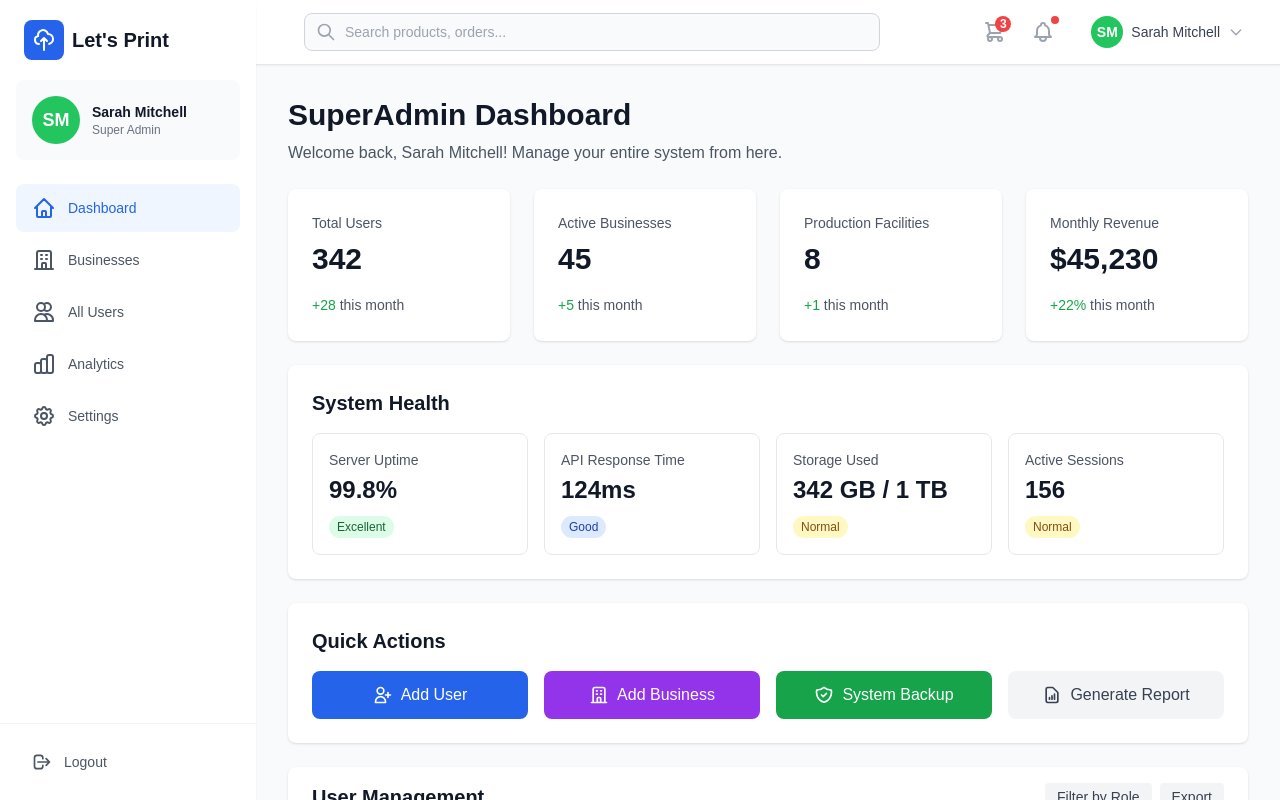
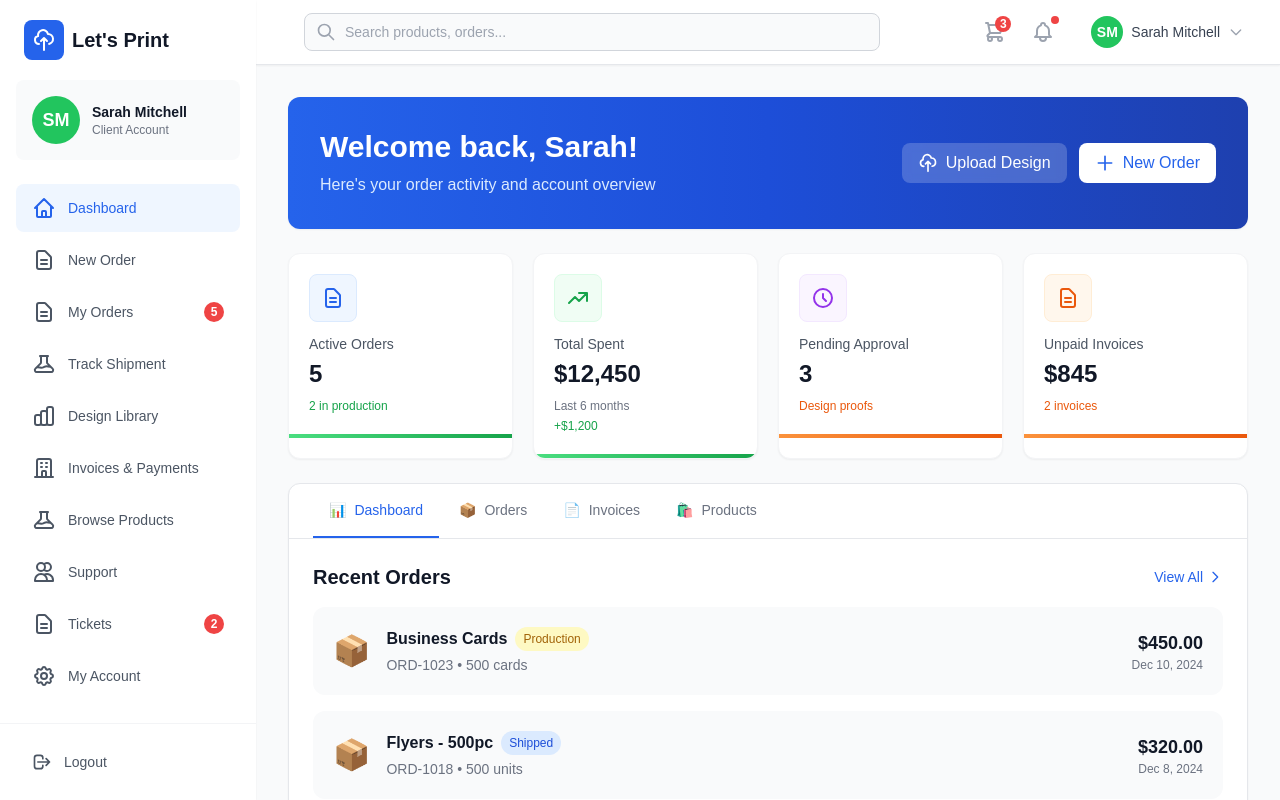
Before and after one commit to digi5org/lets-print, a Next.js app in the folder frontend/: page /dashboard in a window 1280 px wide. Shown: the top 800 px of the page. Built offline with nearby package versions, Linux system fonts and the light colour scheme.

Commit message:
Move ClientDashboard to client subfolder and update import
Renamed ClientDashboard.jsx to reside in a 'client' subfolder for better organization. Updated the import path in the dashboard page accordingly and set the mock user role to 'client' for testing.

```diff
--- a/frontend/src/app/dashboard/page.jsx
+++ b/frontend/src/app/dashboard/page.jsx
@@ -2,7 +2,7 @@
 
 import { useState } from "react";
 import DashboardLayout from "@/components/DashboardLayout";
-import ClientDashboard from "@/components/dashboards/ClientDashboard";
+import ClientDashboard from "@/components/dashboards/client/ClientDashboard";
 import BusinessOwnerDashboard from "@/components/dashboards/BusinessOwnerDashboard";
 import ProductionOwnerDashboard from "@/components/dashboards/ProductionOwnerDashboard";
 import SuperAdminDashboard from "@/components/dashboards/SuperAdminDashboard";
@@ -10,7 +10,7 @@ import SuperAdminDashboard from "@/components/dashboards/SuperAdminDashboard";
 // Mock user data - in production, this would come from auth context or API
 const MOCK_USER = {
   name: "Sarah Mitchell",
-  role: "superadmin", // Change this to test different roles: "business_owner", "production_owner", "superadmin"
+  role: "client", // Change this to test different roles: "business_owner", "production_owner", "superadmin"
 };
 
 export default function DashboardPage() {
```
Also changed, not shown: frontend/src/components/dashboards/client/ClientDashboard.jsx (renamed from frontend/src/components/dashboards/ClientDashboard.jsx).
